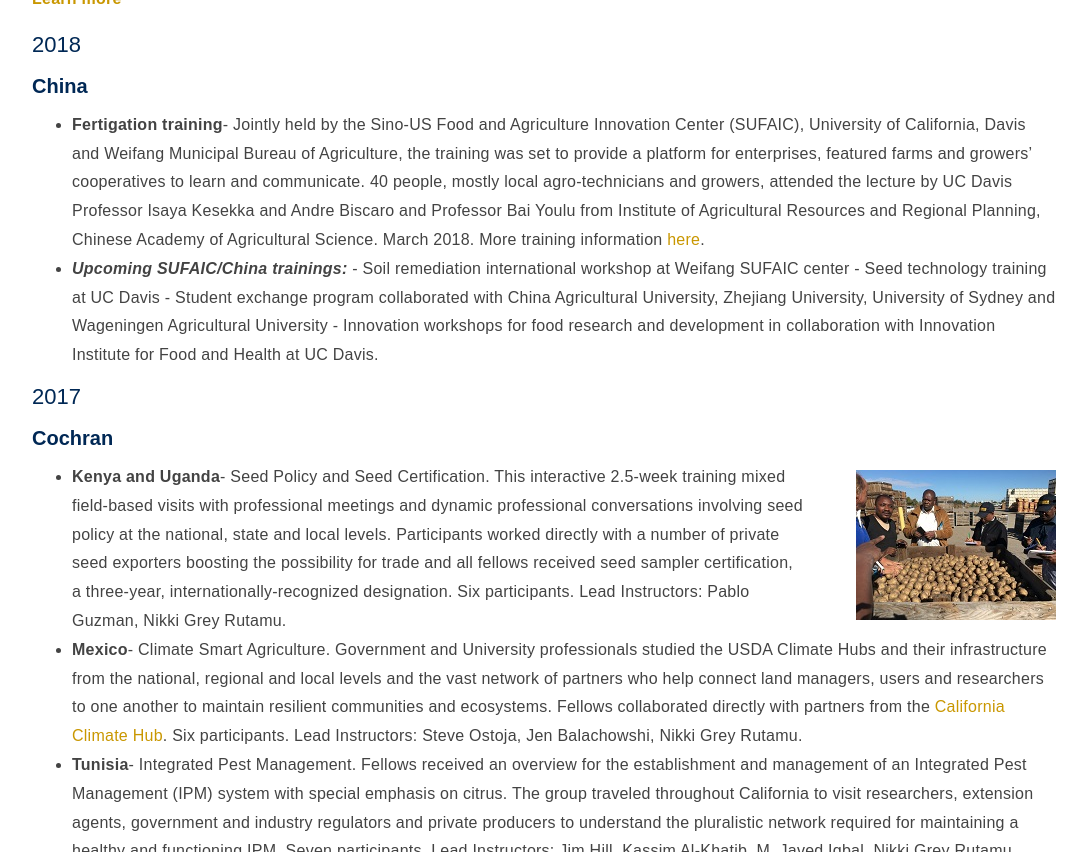
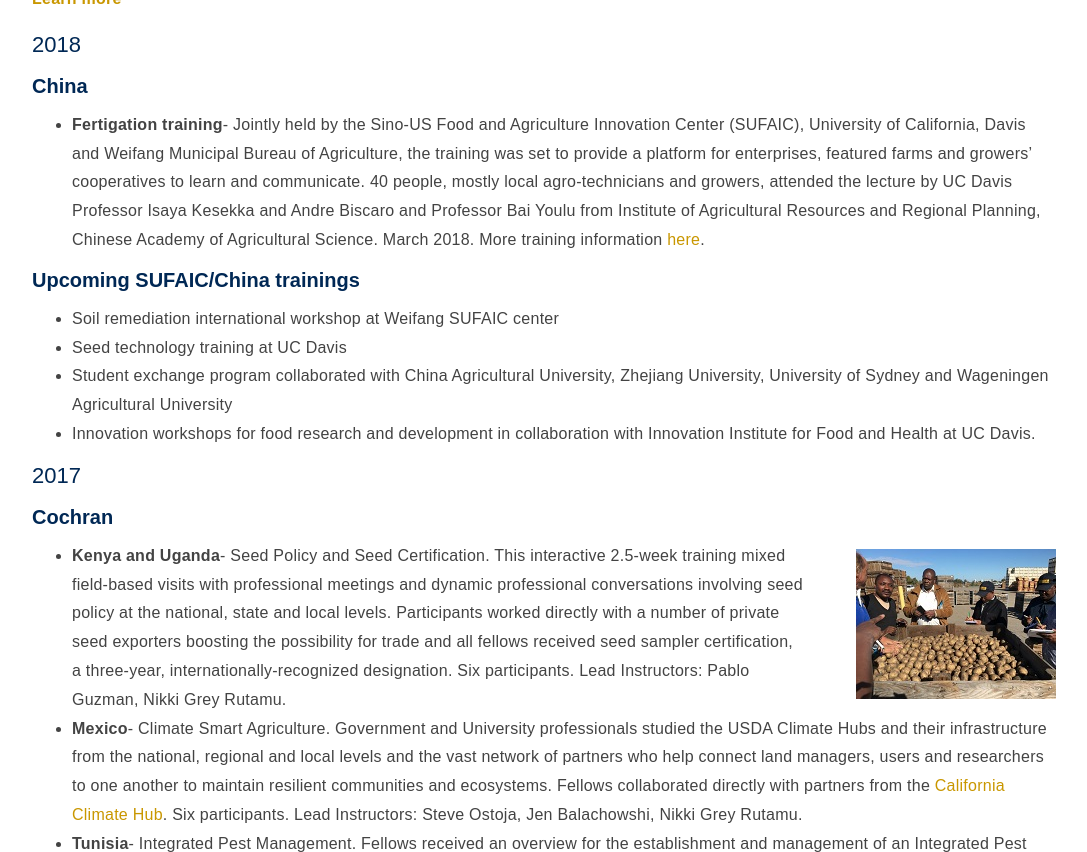
Before and after one commit to ucdavis/ip, a Jekyll site: the page built from training-and-extension/recent-courses.html, in a window 1280 px wide and 900 px high, scrolled down 698 px, cut to the strip 0-852 px from the top of the window. Shown: the whole strip, without its empty margins (96-1183 px from the left). Built offline with Jekyll 4.4.1, drawn with Linux system fonts in a browser that asks for light colours; nearby versions of some CDN libraries.

Commit message:
training edit

```diff
--- a/training-and-extension/recent-courses.html
+++ b/training-and-extension/recent-courses.html
@@ -24,11 +24,13 @@ title: Trainings &amp; Workshops
     <h3> China</h3>
         <ul>
         <li><b>Fertigation training</b>- Jointly held by the Sino-US Food and Agriculture Innovation Center (SUFAIC), University of California, Davis and Weifang Municipal Bureau of Agriculture, the training was set to provide a platform for enterprises, featured farms and growers’ cooperatives to learn and communicate. 40 people, mostly local agro-technicians and growers, attended the lecture by UC Davis Professor Isaya Kesekka and Andre Biscaro and Professor Bai Youlu from Institute of Agricultural Resources and Regional Planning, Chinese Academy of Agricultural Science. March 2018. More training information <a target="_blank" href="http://www.sufaic.com/single-post/2018/03/27/UC-Davis-Professors-Training-in-Fertigation-inWeifang">here</a>.</li>
-        <li><b><i>Upcoming SUFAIC/China trainings:</i></b>
-          - Soil remediation international workshop at Weifang SUFAIC center
-          - Seed technology training at UC Davis
-          - Student exchange program collaborated with China Agricultural University, Zhejiang University, University of Sydney and Wageningen Agricultural University
-          - Innovation workshops for food research and development in collaboration with Innovation Institute for Food and Health at UC Davis.</li>
+      </ul>
+      <h3>Upcoming SUFAIC/China trainings</h3>
+      <ul>
+        <li>Soil remediation international workshop at Weifang SUFAIC center</li>
+        <li>Seed technology training at UC Davis</li>
+        <li>Student exchange program collaborated with China Agricultural University, Zhejiang University, University of Sydney and Wageningen Agricultural University</li>
+        <li>Innovation workshops for food research and development in collaboration with Innovation Institute for Food and Health at UC Davis.</li>
         </ul>
 
     <h2>2017</h2>
```
